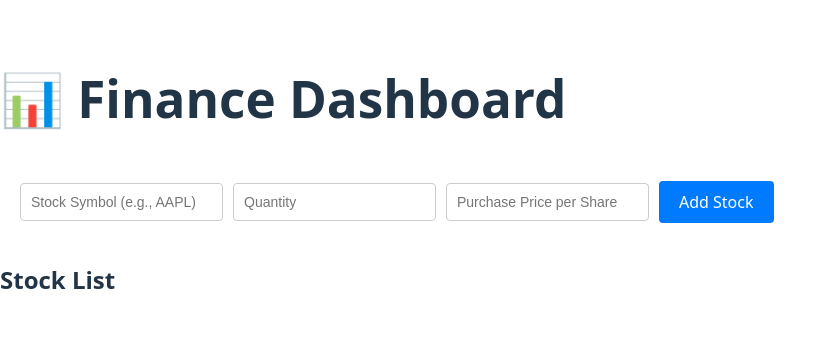
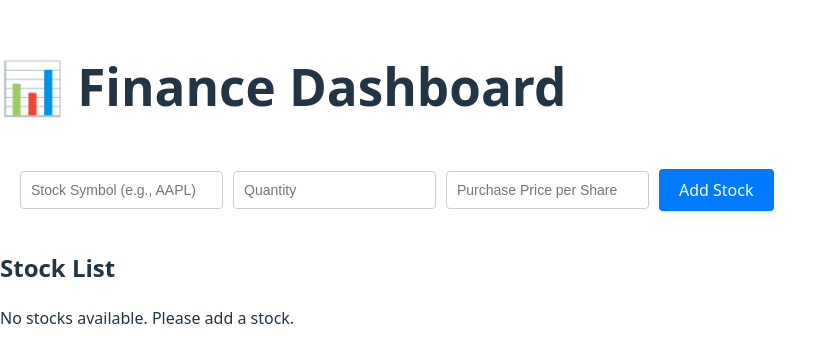
Before and after one commit to huiminheng/HengHuiMin-Capstone, a React (Vite) app in the folder stockform-capstone-hhm/: page / in a window 1280 px wide. Shown: the part 223-586 px from the top of the page, without its empty margins (0-836 px from the left). Built offline with nearby package versions, Linux system fonts and the light colour scheme.

Commit message:
Add conditional rendering for stocklist

```diff
--- a/stockform-capstone-hhm/src/components/StockList.jsx
+++ b/stockform-capstone-hhm/src/components/StockList.jsx
@@ -1,6 +1,9 @@
 import StockItem from "./StockItem";
 
 function StockList({ stocks, calculateProfitLoss, getProfitLossColor }) {
+  if (!stocks || stocks.length === 0) {
+    return <div>No stocks available. Please add a stock.</div>;
+  }
   return (
     <ul>
       {stocks.map((stock) => (
```
